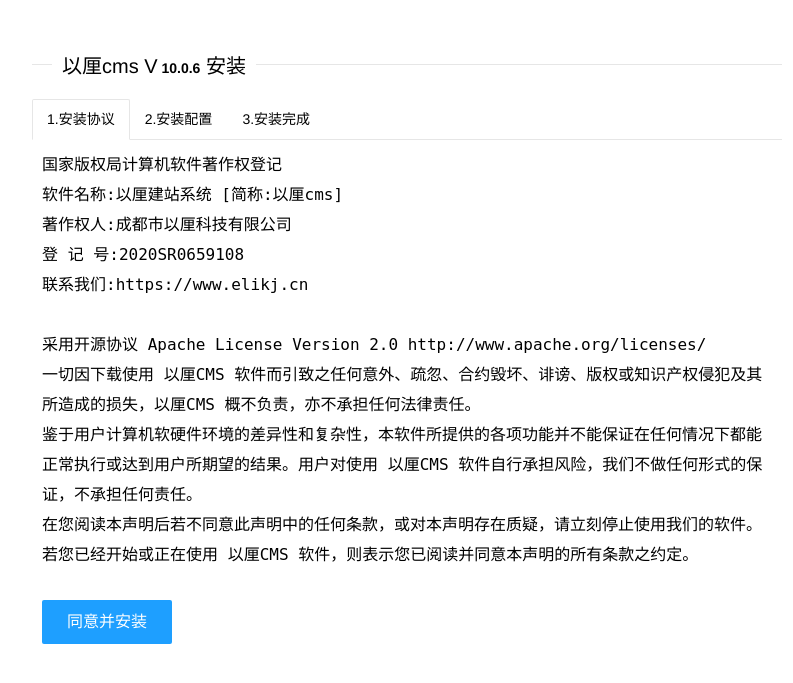
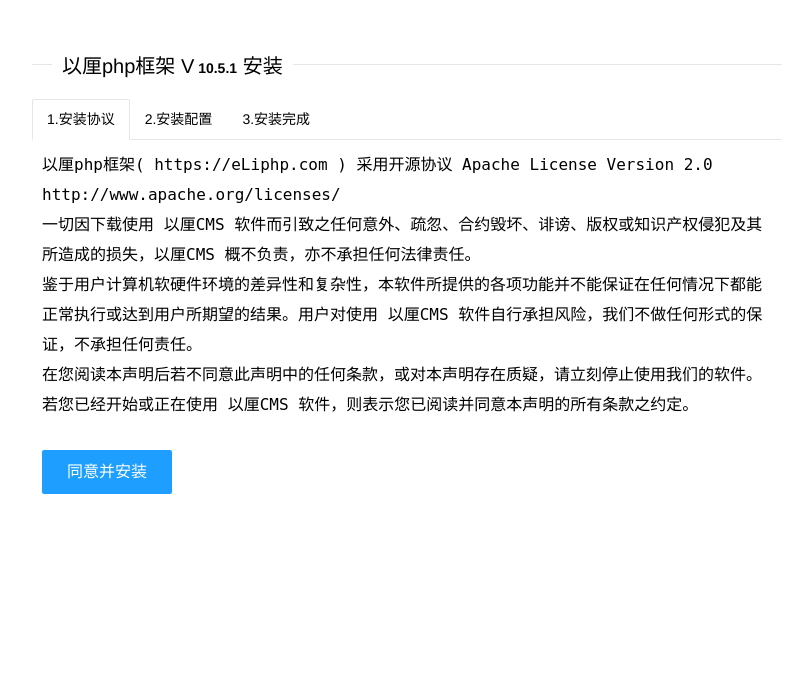
Before and after one commit to ELikj/cms, a PHP site: page / in a window 1280 px wide. Shown: the top 683 px of the page, without its empty margins (233-1026 px from the left). Run offline with PHP 8.4, Linux system fonts and the light colour scheme.

Commit message:
系统整理

```diff
--- a/ELikj/Controller/admin.Class.php
+++ b/ELikj/Controller/admin.Class.php
@@ -1,23 +1,13 @@
 <?php if( !defined( 'ELikj')){ exit( 'Error ELikj'); }
-/* ******************************************
- * 系统名称：以厘建站系统
- * 版权所有：成都市以厘科技有限公司 www.eLikj.com
+/*
+ * 系统名称：以厘php框架
+ * 官方网址：https://eLiphp.com
+ * 版权所有：2009-2021 以厘科技 (https://eLikj.com) 并保留所有权利。
  * 代码协议：开源代码协议 Apache License 2.0 详见 http://www.apache.org/licenses/
- * 特别申明：本软件不得用于从事违反所在国籍相关法律所禁止的活动，
- * 对于用户擅自使用本软件从事违法活动不承担任何责任
- * ******************************************
-*/
-//函数名字第一个大写 内部调用 其他可以外部调用
-//不受大小写 callELi 调用
-//private public  plugin pluginurl
-/*
-    adminlog  0登陆 1退出 2 挤掉  3 修改 4 插入 5 删除
-*/
+ */
+
 class ELikj_admin{
-    //public
-    //private
-    //plugin
-    //pluginurl
+
     public  $plugin = "admin";
     function INSTALL($CANSHU,$features){
         $GLOBALS['head'] = "html";
@@ -92,7 +82,7 @@
         <html>
         <head>
             <meta charset="utf-8">
-            <title>以厘cms安装</title>
+            <title>以厘php框架安装</title>
             <meta name="renderer" content="webkit">
             <meta http-equiv="X-UA-Compatible" content="IE=edge,chrome=1">
             <meta name="viewport" content="width=device-width, initial-scale=1.0, minimum-scale=1.0, maximum-scale=1.0, user-scalable=0">
@@ -108,7 +98,7 @@
         <body>
         <div class="layadmin-user-login-main">
         <fieldset class="layui-elem-field layui-field-title" style="margin-top: 50px;">
-            <legend>以厘cms V<b style="color:#000;font-size:14px;"> <?php echo ELikjVER;?></b> 安装</legend>
+            <legend>以厘php框架 V<b style="color:#000;font-size:14px;"> <?php echo ELikjVER;?></b> 安装</legend>
         </fieldset>
             <div class="layui-tab">
                 <ul class="layui-tab-title">
@@ -119,13 +109,7 @@
                 <div class="layui-tab-content">
                     <div class="layui-tab-item layui-show">
                     <pre style="font-size:16px;line-height:30px;">
-国家版权局计算机软件著作权登记
-软件名称:以厘建站系统 [简称:以厘cms]
-著作权人:成都市以厘科技有限公司
-登 记 号:2020SR0659108
-联系我们:https://www.elikj.cn
-
-采用开源协议 Apache License Version 2.0 http://www.apache.org/licenses/
+以厘php框架( https://eLiphp.com ) 采用开源协议 Apache License Version 2.0 http://www.apache.org/licenses/
 一切因下载使用 以厘CMS 软件而引致之任何意外、疏忽、合约毁坏、诽谤、版权或知识产权侵犯及其所造成的损失，以厘CMS 概不负责，亦不承担任何法律责任。
 鉴于用户计算机软硬件环境的差异性和复杂性，本软件所提供的各项功能并不能保证在任何情况下都能正常执行或达到用户所期望的结果。用户对使用 以厘CMS 软件自行承担风险，我们不做任何形式的保证，不承担任何责任。
 在您阅读本声明后若不同意此声明中的任何条款，或对本声明存在质疑，请立刻停止使用我们的软件。若您已经开始或正在使用 以厘CMS 软件，则表示您已阅读并同意本声明的所有条款之约定。
--- a/Tpl/login.js
+++ b/Tpl/adminlogin.js
@@ -45,7 +45,7 @@
 
                 <div class="layui-trans layadmin-user-login-footer">
 
-                    <p>© 2020 <a href="http://www.elikj.com/" target="_blank">以厘科技</a></p>
+                    <p>© 2009-2021 <a href="http://www.elikj.com/" target="_blank">以厘科技</a></p>
 
                 </div>
                 </form>
--- a/Tpl/home.js
+++ b/Tpl/home.js
@@ -66,7 +66,7 @@
             <div class="layui-side layui-side-menu">
               <div class="layui-side-scroll">
                 <div class="layui-logo" >
-                  <span>以厘CMS管理后台</span>
+                  <span>以厘php框架</span>
                 </div>
 
                 <ul class="layui-nav layui-nav-tree woshitaidedan" lay-shrink="all" id="LAY-system-side-menu" lay-filter="layadmin-system-side-menu">
@@ -158,9 +158,7 @@
           TOKEN = data.token;
         }
 
-
-        loadjs("login");
-
+        loadjs("adminlogin");
       });
 
 
--- a/Tpl/mian.js
+++ b/Tpl/mian.js
@@ -2,12 +2,12 @@
     //每个步骤初始化
     init : function (){
         p("main init ok");
-
         apptongxin(PLUG+"home",{},function(data){
 
             if(data.token && data.token != ""){
                 TOKEN = data.token;
             }
+
             if(data.code == -1){
                 layer.alert(data.msg);
             }else if(data.code == 99){
@@ -17,6 +17,7 @@
                 ELi.DATA.user = data.data;
                 loadjs("home");
             }
+
         },'get');
     }
 };
--- a/index.php
+++ b/index.php
@@ -1,14 +1,13 @@
 <?php
-/* ******************************************
- * 系统名称：以厘建站系统
- * 版权所有：成都市以厘科技有限公司 www.eLikj.com
+/*
+ * 系统名称：以厘php框架
+ * 官方网址：https://eLiphp.com
+ * 版权所有：2009-2021 以厘科技 (https://eLikj.com) 并保留所有权利。
  * 代码协议：开源代码协议 Apache License 2.0 详见 http://www.apache.org/licenses/
- * 特别申明：本软件不得用于从事违反所在国籍相关法律所禁止的活动，
- * 对于用户擅自使用本软件从事违法活动不承担任何责任
- * ******************************************
-*/
+ */
+
 ob_start();
-define("ELikjVER", '10.0.6');
+define("ELikjVER", '10.5.1');
 $ELiMem = $ELiMemsession = null;
 $REQUEST = null;
 $Composer = null;
```
Also changed, not shown: aliyun.php (+7 -8 lines), swoole.php (+8 -7 lines), tencent.php (+6 -7 lines), README.md, Tpl/admin/logo.png.
